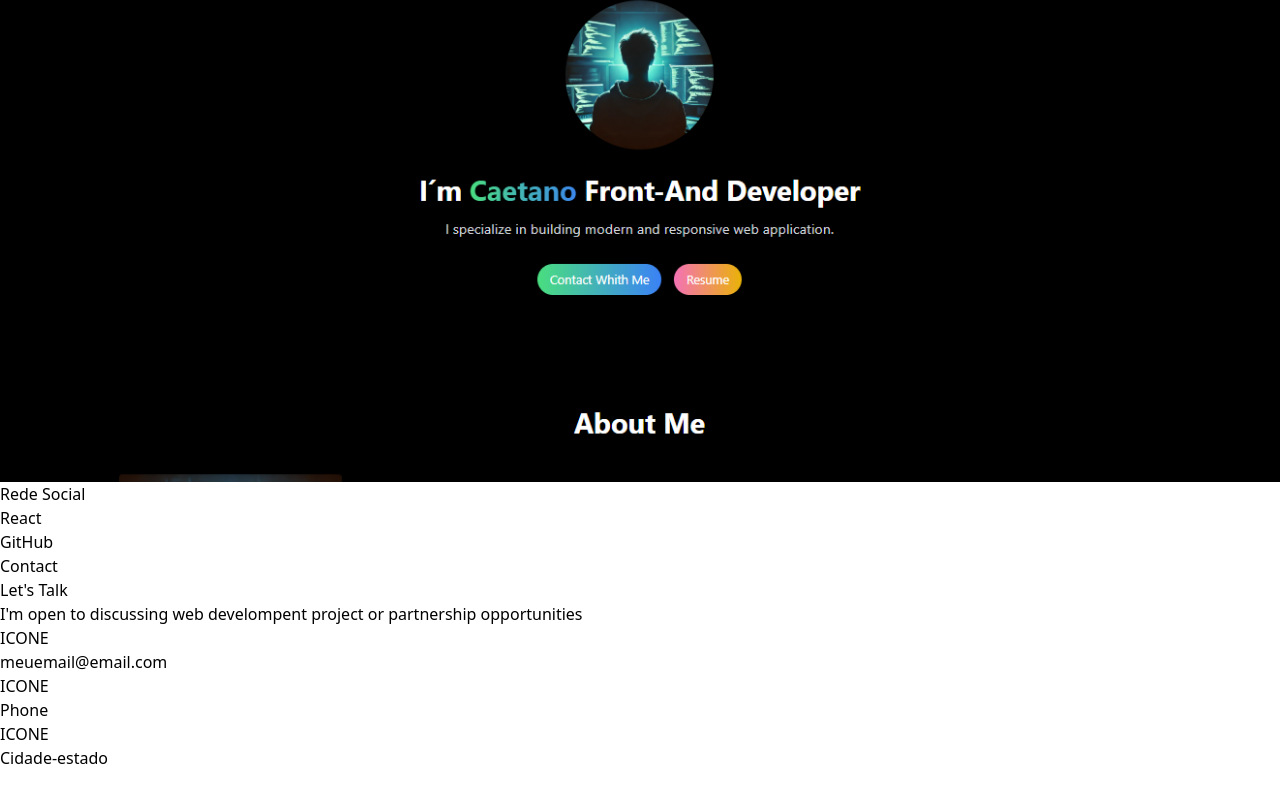
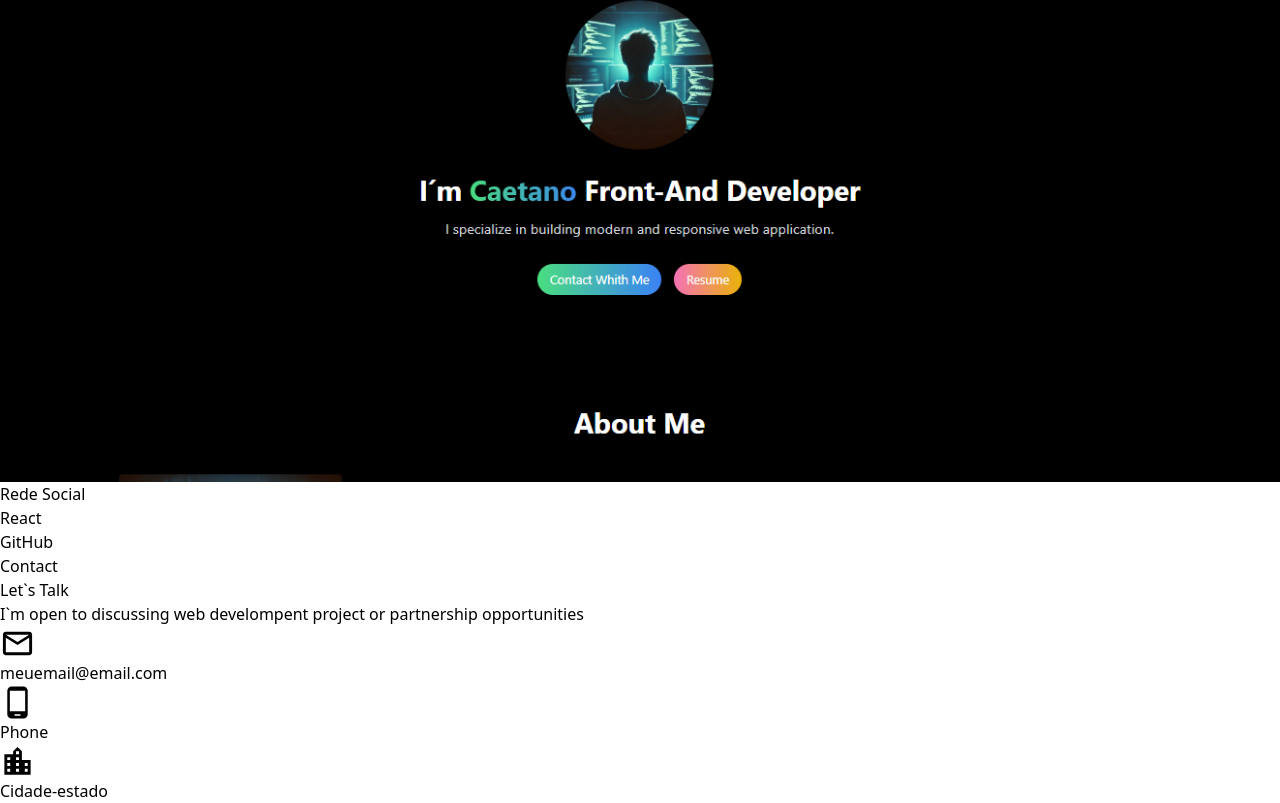
Before and after one commit to AlyssonCaetano/personalportifolio, a React (Vite) app: page / in a window 1280 px wide. Shown: the part 3635-4438 px from the top of the page. Before the commit the page ends 4405 px from the top, so only its background shows below. Built offline with nearby package versions, Linux system fonts and the light colour scheme.

Commit message:
feat: inslaling Material UI and additing icons

```diff
--- a/package.json
+++ b/package.json
@@ -10,6 +10,10 @@
     "preview": "vite preview"
   },
   "dependencies": {
+    "@emotion/react": "^11.14.0",
+    "@emotion/styled": "^11.14.0",
+    "@mui/icons-material": "^6.4.0",
+    "@mui/material": "^6.4.0",
     "react": "^18.3.1",
     "react-dom": "^18.3.1"
   },
--- a/src/components/Contact.jsx
+++ b/src/components/Contact.jsx
@@ -1,4 +1,7 @@
 
+import MailOutlineIcon from '@mui/icons-material/MailOutline';
+import PhoneAndroidIcon from '@mui/icons-material/PhoneAndroid';
+import LocationCityIcon from '@mui/icons-material/LocationCity';
 const Contact = () => {
     return (
         <div className="bg-black text-white py-20" id='contact'>
@@ -6,22 +9,27 @@ const Contact = () => {
                 <h2 className='text-4xl font-bold text-center  mb-12'>Contact</h2>
                 <div className="className='flex flex-col md:flex-row items-center md:space-x-12'">
                     <div className="flex-1">
-                        <h3 className=" text-3xl font-bold text-transparent bg-clip-text bg-gradient-to-r from-green-400 to-blue-500 mb-4 ">Let's Talk</h3>
-                        <p> I'm open to discussing web develompent project or partnership opportunities</p>
+                        <h3 className=" text-3xl font-bold text-transparent bg-clip-text bg-gradient-to-r from-green-400 to-blue-500 mb-4 ">Let`s Talk</h3>
+                        <p> I`m open to discussing web develompent project or partnership opportunities</p>
                         <div className="mb-4 mt-8">
-                           <p className="inline-block text-green-400 mr-2">ICONE</p>
+                           <p className="inline-block text-green-400 mr-2">
+                            <MailOutlineIcon fontSize="large"/>
+                           </p>
+
                            <a href="email@email.com" className="hover:underline">
                              meuemail@email.com
                            </a>
                         </div>
                         <div className="mb-4 ">
-                           <p className="inline-block text-green-400 mr-2">ICONE</p>
+                           <p className="inline-block text-green-400 mr-2">
+                                <PhoneAndroidIcon fontSize="large"/>
+                            </p>
                            <a href="email@email.com" className="hover:underline">
                              Phone
                            </a>
                         </div>
                         <div className="mb-4 ">
-                           <p className="inline-block text-green-400 mr-2">ICONE</p>
+                           <p className="inline-block text-green-400 mr-2"><LocationCityIcon fontSize='large' /></p>
                            <a href="email@email.com" className="hover:underline">
                              Cidade-estado
                            </a>
```
Also changed, not shown: 1 other file (tests, documents, lock files or other folders).
